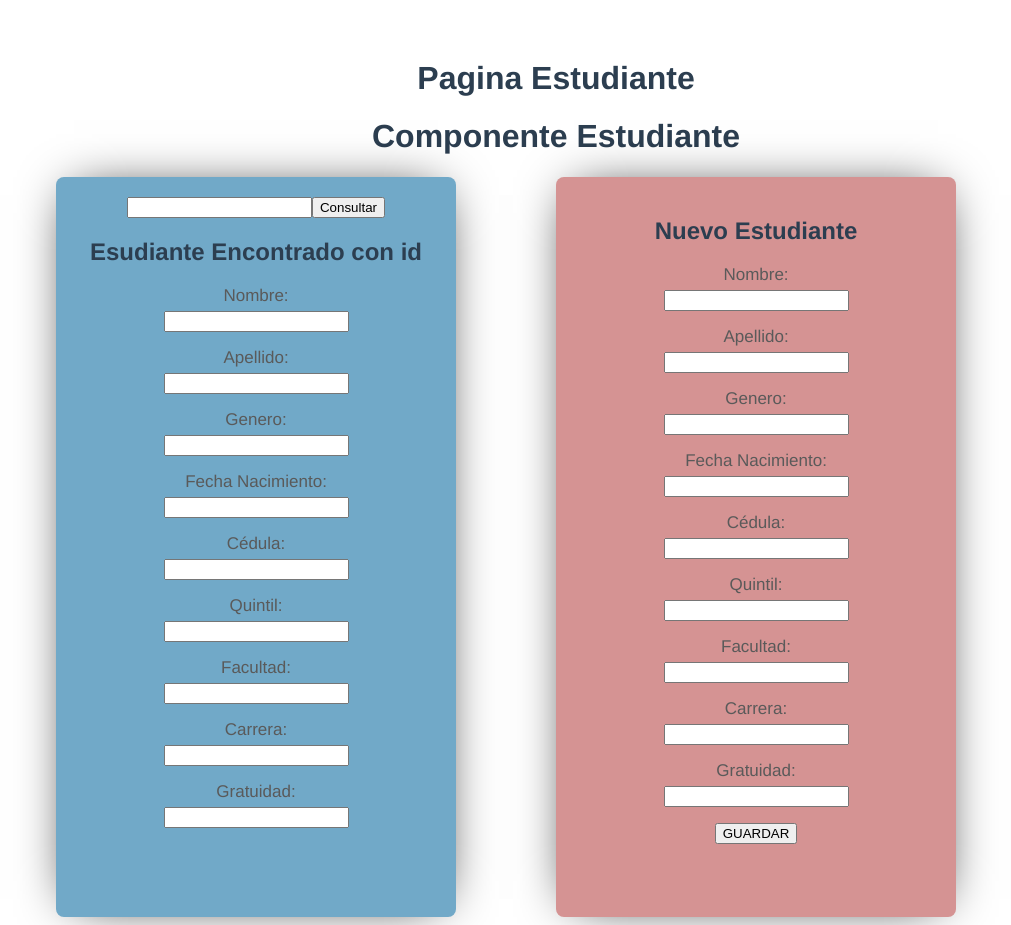
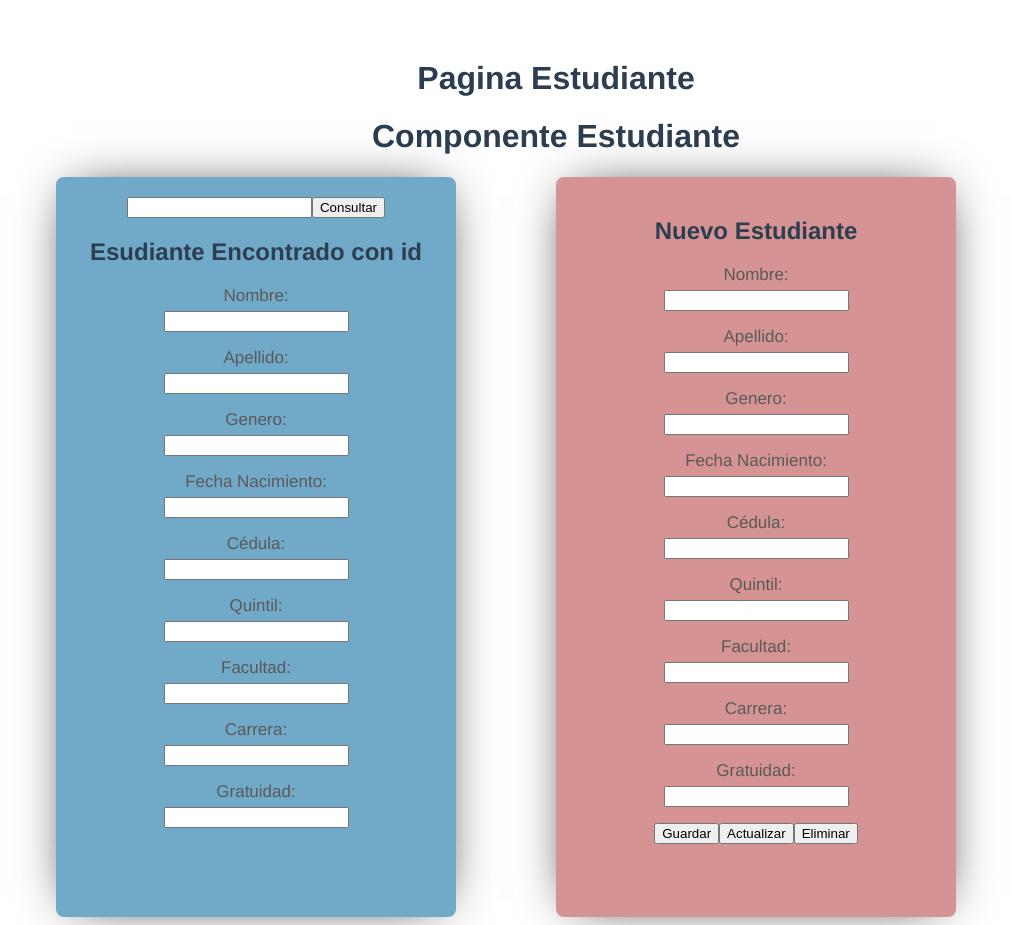
Before and after one commit to fercho-97/pw_vue_u3_p5_lm, a Vue app: page / in a window 1280 px wide. Shown: the whole page, without its empty margins (84-1095 px from the left). Built offline with nearby package versions, Linux system fonts and the light colour scheme.

Commit message:
Cliente Vue de API Restful (PUT y DELETE)

```diff
--- a/src/components/Estudiante.vue
+++ b/src/components/Estudiante.vue
@@ -95,7 +95,11 @@
           </p>
 
           <div class="btn">
-            <button @click="insertar">GUARDAR</button>
+            <button @click="insertar">Guardar</button>
+
+            <button @click="actualziar">Actualizar</button>
+
+            <button @click="eliminar">Eliminar</button>
           </div>
         </div>
       </div>
@@ -107,6 +111,7 @@
 import {
   consultarEstudianteFachada,
   insertarFachada,
+  actualizarFachada, eliminarFachada
 } from "../helpers/clienteEstudiante.js";
 
 export default {
@@ -165,6 +170,28 @@ export default {
 
       await insertarFachada(estuBody);
     },
+
+    async actualziar() {
+      const estuBody = {
+        nombre: this.nombreIng,
+        apellido: this.apellidoIng,
+        genero: this.generoIng,
+        fechaNacimiento: this.fechaNacimientoIng,
+        cedula: this.cedulaIng,
+        rangoEconomico: this.rangoEconomicoIng,
+        facultad: this.facultadIng,
+        carrera: this.carreraIng,
+        gratuidad: this.gratuidadIng,
+      };
+
+      await actualizarFachada(this.id, estuBody);
+    },
+
+    async eliminar(){
+
+      await eliminarFachada(this.id);
+
+    },
   },
 };
 </script>
--- a/src/helpers/clienteEstudiante.js
+++ b/src/helpers/clienteEstudiante.js
@@ -1,28 +1,50 @@
 import axios from "axios"
 
-const consultarEstudiante = async (id)=>{
+const consultarEstudiante = async (id) => {
     //axios tiene implicitamnete un await
     //no hyace falta declararlo
-    const data =  axios.get(`http://localhost:8080/API/v1.0/Matricula/estudiantes/completo/${id}`).then(r => r.data );
+    const data = axios.get(`http://localhost:8080/API/v1.0/Matricula/estudiantes/completo/${id}`).then(r => r.data);
     console.log(data);
     return data;
 }
 
-const insertar = async (body)=>{
+const insertar = async (body) => {
 
-  const data =  axios.post(`http://localhost:8080/API/v1.0/Matricula/estudiantes`, body).then(r => r.data);
-  console.log(data);
+    const data = axios.post(`http://localhost:8080/API/v1.0/Matricula/estudiantes`, body).then(r => r.data);
+    console.log(data);
 
 
 }
 
-export const consultarEstudianteFachada= async (id)=>{
+const actualizar = async (id, body) => {
+
+    const data = axios.put(`http://localhost:8080/API/v1.0/Matricula/estudiantes/${id}`, body).then(r => r.data);
+    console.log(data);
+}
+
+const eliminar= async (id)=>{
+
+    const data = axios.delete(`http://localhost:8080/API/v1.0/Matricula/estudiantes/${id}`).then(r => r.data);
+    console.log(data);
+}
+
+export const consultarEstudianteFachada = async (id) => {
 
     return await consultarEstudiante(id);
 }
 
 
-export const insertarFachada= async (body)=>{
+export const insertarFachada = async (body) => {
 
     return await insertar(body);
 }
+
+export const actualizarFachada = async (id, body) => {
+
+    return await actualizar(id,body);
+}
+
+export const eliminarFachada = async (id)=>{
+
+    return await eliminar(id);
+}
```
